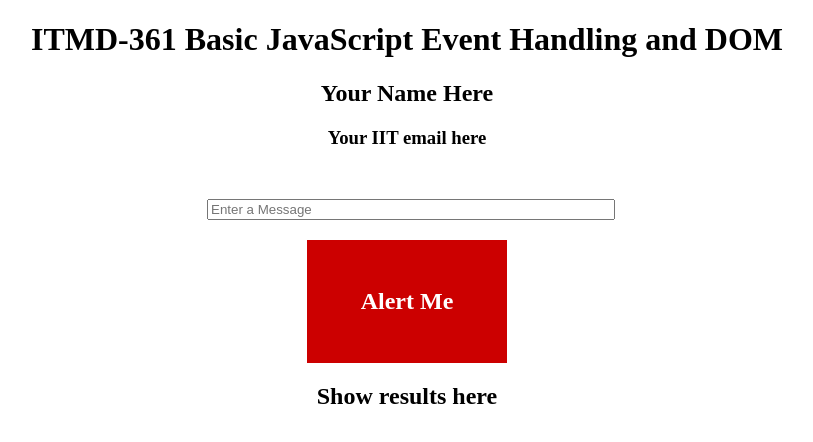
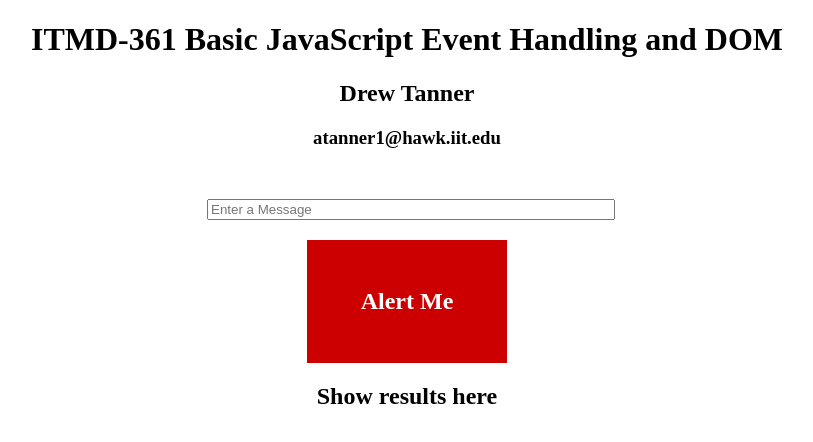
Before and after one commit to adtanner13/itmd361-lab8, a plain HTML site: page index.html in a window 1280 px wide. Shown: the whole page, without its empty margins (233-1046 px from the left). Drawn offline with Linux system fonts and the light colour scheme.

Commit message:
initial js

```diff
--- a/index.html
+++ b/index.html
@@ -8,8 +8,8 @@
 </head>
 <body>
   <h1 class="center">ITMD-361 Basic JavaScript Event Handling and DOM</h1>
-  <h2 class="center">Your Name Here</h2>
-  <h3 class="center">Your IIT email here</h3>
+  <h2 class="center">Drew Tanner</h2>
+  <h3 class="center">atanner1@hawk.iit.edu</h3>
   <div id="container">
     <input id="entryinput" type="text" name="textentry" placeholder="Enter a Message">
     <div id="entrybutton">Alert Me</div>
--- a/js/script.js
+++ b/js/script.js
@@ -1,4 +1,8 @@
 function init(){
 //add your javascrip between these two lines of code
+var button = document.getElementById('entrybutton');
+
+button.addEventListener('click', showMeText);
+}
 
 window.addEventListener('load', init);
```
